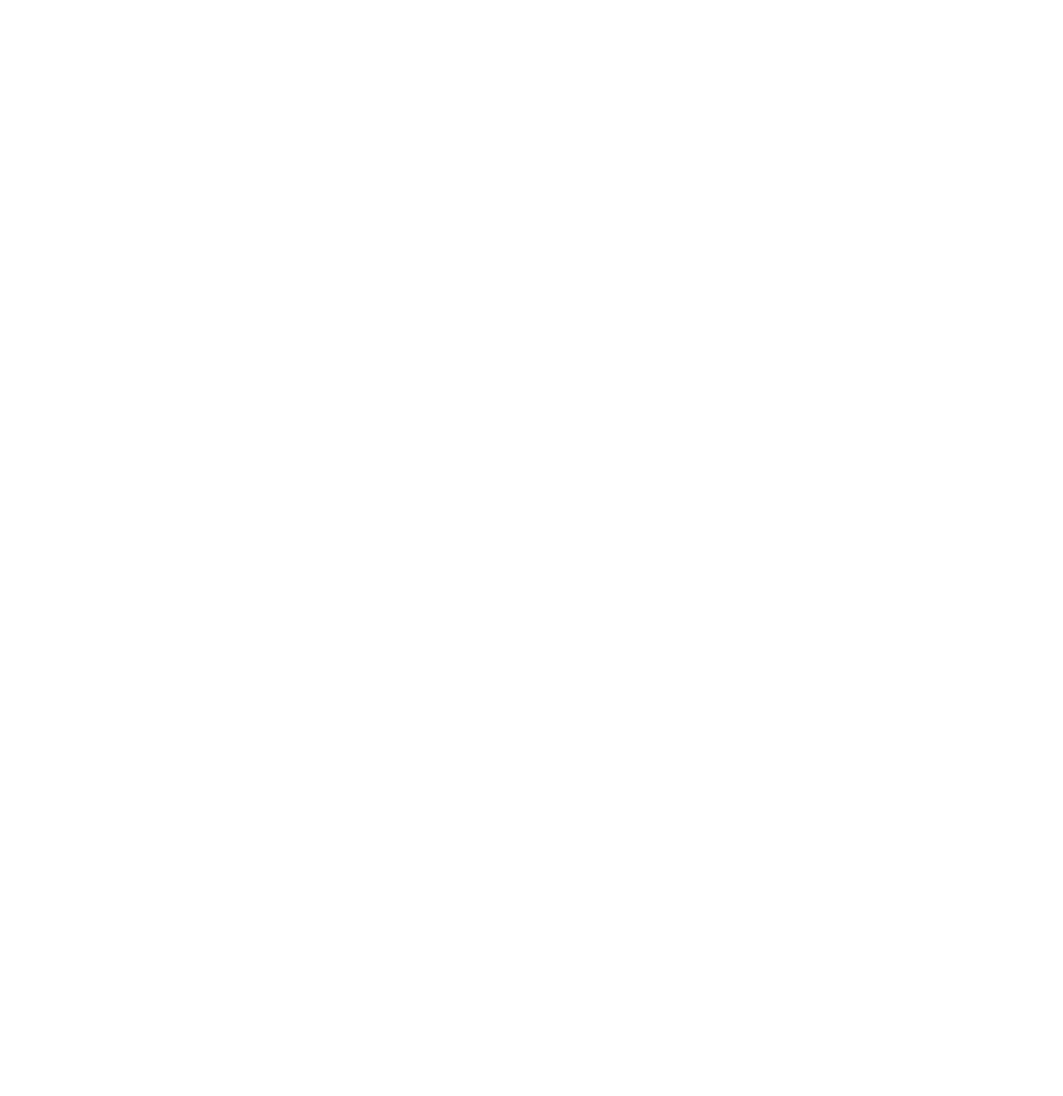
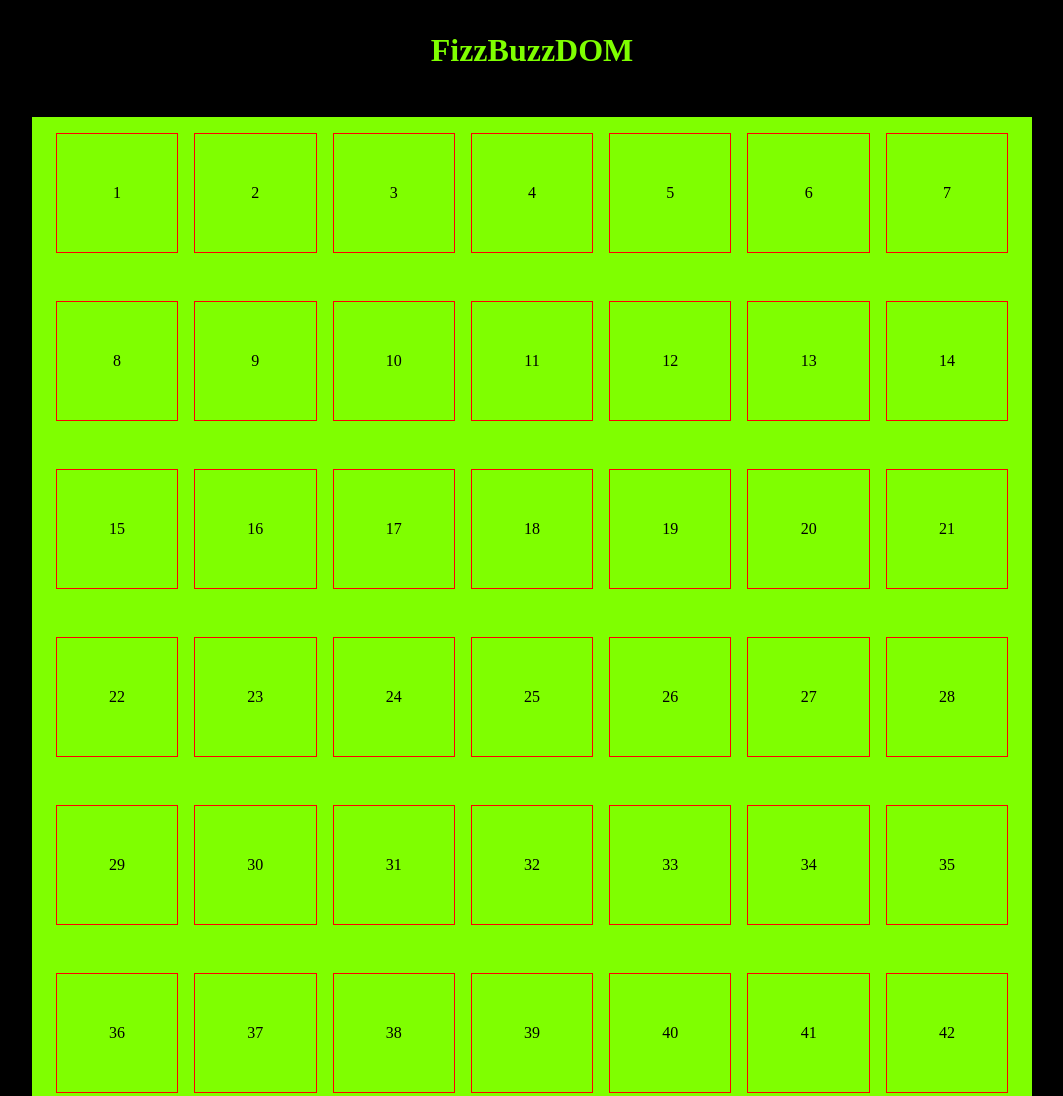
Before and after one commit to christiancamilleri/js-fizzbuzz, a plain HTML site: page index.html in a window 1280 px wide. Shown: the top 1096 px of the page, without its empty margins (108-1171 px from the left). Before the commit the page ends 800 px from the top, so only its background shows below. Drawn offline with Linux system fonts and the light colour scheme.

Commit message:
feat: create layout

```diff
--- a/css/style.css
+++ b/css/style.css
@@ -0,0 +1,45 @@
+* {
+    padding: 0;
+    margin: 0;
+    box-sizing: border-box;
+}
+
+
+body {
+    background-color: black;
+}
+
+h1 {
+    text-align: center;
+    color: chartreuse;
+    font-size: 2em;
+    margin-top: 1em;
+}
+
+#container {
+    max-width: 1000px;
+    margin-left: auto;
+    margin-right: auto;
+    margin-top: 3em;
+
+    display: flex;
+    flex-wrap: wrap;
+    gap: 1em;
+    justify-content: center;
+
+
+    /* test */
+
+    background-color: chartreuse;
+}
+
+#container div {
+    width: calc(100% / 8 - (1em / 6));
+    height: 120px;
+    border: solid 1px red;
+    display: flex;
+    align-items: center;
+    justify-content: center;
+
+    margin: 1em 0;
+}
--- a/index.html
+++ b/index.html
@@ -10,7 +10,13 @@
 </head>
 <body>
 
+   <h1>
+     FizzBuzzDOM
+   </h1>
 
+   <div id="container">
+
+   </div>
 
 
 
--- a/js/script.js
+++ b/js/script.js
@@ -0,0 +1,19 @@
+// bersaglio #container html
+let containerEl = document.getElementById("container")
+
+
+// creo il mio ciclo
+for (let i = 1; i <= 100; i++) {
+
+    // creo un nuovo elemento
+    let newElement = document.createElement ("div")
+
+    // dico a newElement di essere figlio di #container
+    containerEl.append(newElement);
+
+    newElement.innerHTML = i;
+
+    newElement.style.border = "1px solid Red";
+
+    console.log(newElement)
+}
```
